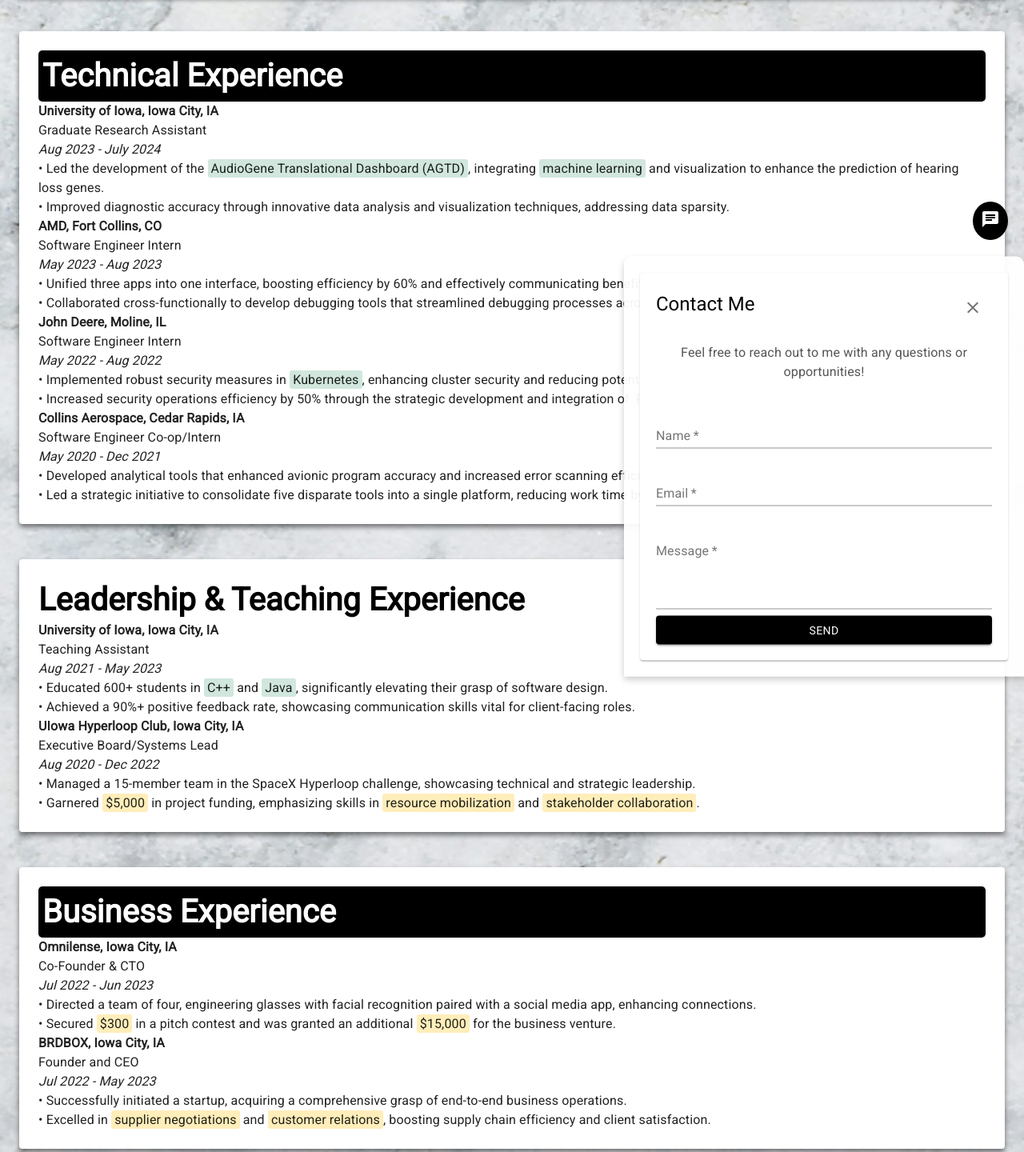
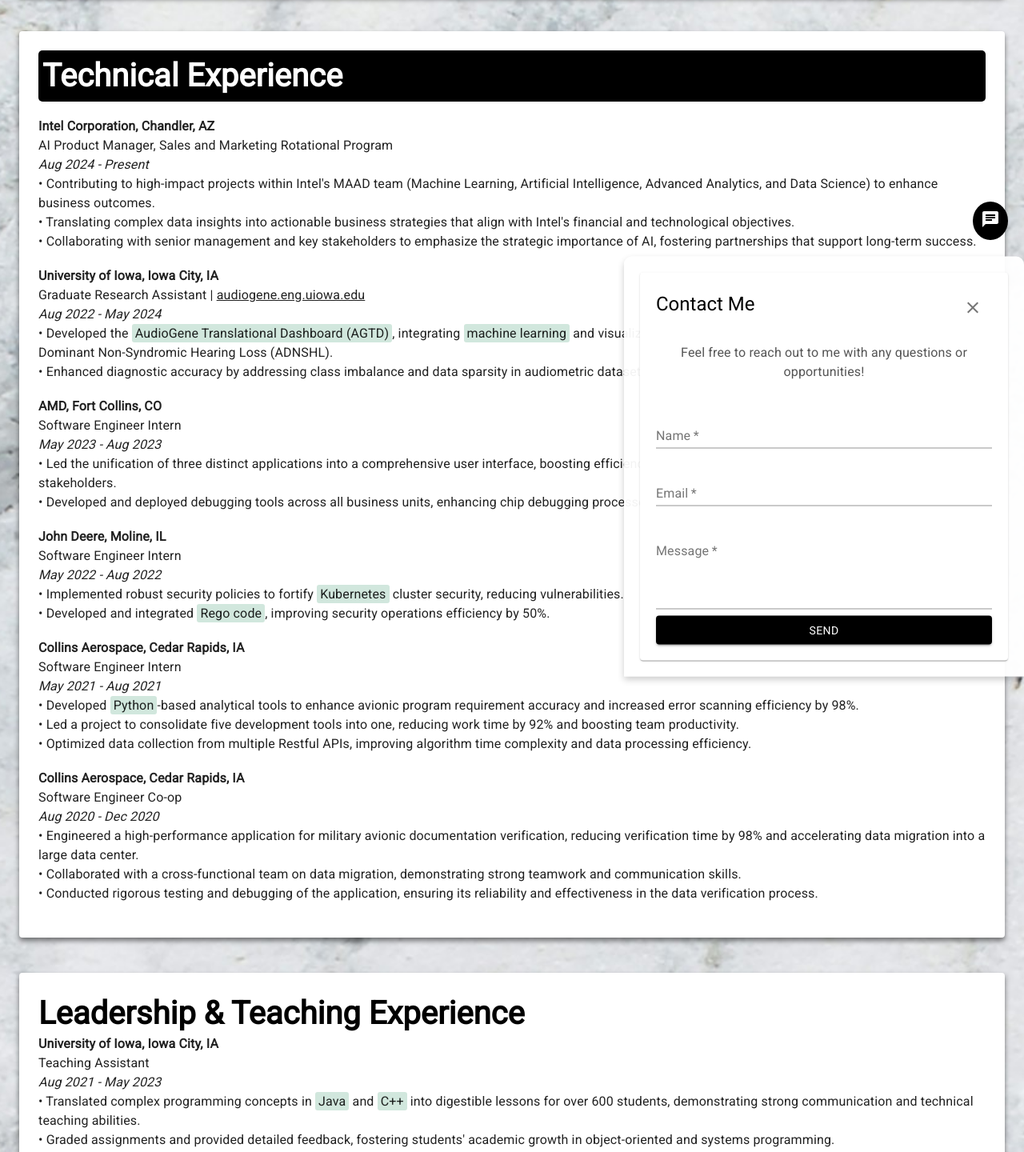
Before and after one commit to bdesollar/Portfolio_Website, a React (Create React App) app: page /resume in a window 1280 px wide. Shown: the part 480-1920 px from the top of the page at 80% size. Built offline with nearby package versions, Linux system fonts and the light colour scheme.

Commit message:
Update lang attribute in 404.html and change job title in Home.js

```diff
--- a/public/404.html
+++ b/public/404.html
@@ -1,5 +1,5 @@
 <!doctype html>
-<html>
+<html lang="en">
   <head>
     <meta charset="utf-8" />
     <meta name="viewport" content="width=device-width, initial-scale=1" />
--- a/src/components/Home.js
+++ b/src/components/Home.js
@@ -51,7 +51,7 @@
                 Benjamin DeSollar
               </Typography>
               <Typography variant="body1" className="description">
-                Technical Sales Specialist | Innovator | Engineer
+                AI Product Manager | Innovator | Engineer
               </Typography>
               <Typography variant="body1" className="funnyQuote">
                 "Innovation distinguishes between a leader and a follower." -
--- a/src/components/Resume.js
+++ b/src/components/Resume.js
@@ -49,49 +49,100 @@
               <Typography variant="h5" className="sectionTitle highlight">
                 Technical Experience
               </Typography>
+              <br />
+              <Typography variant="body1" className="sectionContent">
+                <strong>Intel Corporation, Chandler, AZ</strong> <br />
+                AI Product Manager, Sales and Marketing Rotational Program{" "}
+                <br />
+                <em>Aug 2024 - Present</em> <br />• Contributing to high-impact
+                projects within Intel's MAAD team (Machine Learning, Artificial
+                Intelligence, Advanced Analytics, and Data Science) to enhance
+                business outcomes. <br />• Translating complex data insights
+                into actionable business strategies that align with Intel's
+                financial and technological objectives. <br />• Collaborating
+                with senior management and key stakeholders to emphasize the
+                strategic importance of AI, fostering partnerships that support
+                long-term success.
+              </Typography>
+              <br />
               <Typography variant="body1" className="sectionContent">
                 <strong>University of Iowa, Iowa City, IA</strong> <br />
-                Graduate Research Assistant <br />
-                <em>Aug 2023 - July 2024</em> <br />• Led the development of the{" "}
+                Graduate Research Assistant |{" "}
+                <a
+                  href="https://audiogene.eng.uiowa.edu"
+                  target="_blank"
+                  rel="noopener noreferrer"
+                  style={{
+                    textDecoration: "underline",
+                    transition: "color 0.3s",
+                  }}
+                  onMouseEnter={(e) => (e.target.style.color = "#007bff")}
+                  onMouseLeave={(e) => (e.target.style.color = "inherit")}
+                >
+                  audiogene.eng.uiowa.edu
+                </a>{" "}
+                <br />
+                <em>Aug 2022 - May 2024</em> <br />• Developed the{" "}
                 <span className="technicalHighlight">
                   AudioGene Translational Dashboard (AGTD)
                 </span>
                 , integrating{" "}
                 <span className="technicalHighlight">machine learning</span> and
-                visualization to enhance the prediction of hearing loss genes.{" "}
-                <br />• Improved diagnostic accuracy through innovative data
-                analysis and visualization techniques, addressing data sparsity.
+                visualization tools to enhance the genetic diagnosis of
+                Autosomal Dominant Non-Syndromic Hearing Loss (ADNSHL). <br />•
+                Enhanced diagnostic accuracy by addressing class imbalance and
+                data sparsity in audiometric datasets, resulting in improved
+                diagnosis confidence.
               </Typography>
+              <br />
               <Typography variant="body1" className="sectionContent">
                 <strong>AMD, Fort Collins, CO</strong> <br />
                 Software Engineer Intern <br />
-                <em>May 2023 - Aug 2023</em> <br />• Unified three apps into one
-                interface, boosting efficiency by 60% and effectively
-                communicating benefits to stakeholders. <br />• Collaborated
-                cross-functionally to develop debugging tools that streamlined
-                debugging processes across all business units.
+                <em>May 2023 - Aug 2023</em> <br />• Led the unification of
+                three distinct applications into a comprehensive user interface,
+                boosting efficiency by 60% and effectively communicating
+                benefits to stakeholders. <br />• Developed and deployed
+                debugging tools across all business units, enhancing chip
+                debugging processes and productivity.
               </Typography>
+              <br />
               <Typography variant="body1" className="sectionContent">
                 <strong>John Deere, Moline, IL</strong> <br />
                 Software Engineer Intern <br />
                 <em>May 2022 - Aug 2022</em> <br />• Implemented robust security
-                measures in{" "}
-                <span className="technicalHighlight">Kubernetes</span>,
-                enhancing cluster security and reducing potential
-                vulnerabilities. <br />• Increased security operations
-                efficiency by 50% through the strategic development and
-                integration of{" "}
-                <span className="technicalHighlight">Rego code</span>.
+                policies to fortify{" "}
+                <span className="technicalHighlight">Kubernetes</span> cluster
+                security, reducing vulnerabilities. <br />• Developed and
+                integrated <span className="technicalHighlight">Rego code</span>
+                , improving security operations efficiency by 50%.
               </Typography>
+              <br />
               <Typography variant="body1" className="sectionContent">
                 <strong>Collins Aerospace, Cedar Rapids, IA</strong> <br />
-                Software Engineer Co-op/Intern <br />
-                <em>May 2020 - Dec 2021</em> <br />
-                • Developed analytical tools that enhanced avionic program
-                accuracy and increased error scanning efficiency by 98%. <br />•
-                Led a strategic initiative to consolidate five disparate tools
-                into a single platform, reducing work time by 92%.
+                Software Engineer Intern <br />
+                <em>May 2021 - Aug 2021</em> <br />• Developed{" "}
+                <span className="technicalHighlight">Python</span>-based
+                analytical tools to enhance avionic program requirement accuracy
+                and increased error scanning efficiency by 98%. <br />• Led a
+                project to consolidate five development tools into one, reducing
+                work time by 92% and boosting team productivity. <br />•
+                Optimized data collection from multiple Restful APIs, improving
+                algorithm time complexity and data processing efficiency.
               </Typography>
+              <br />
+              <Typography variant="body1" className="sectionContent">
+                <strong>Collins Aerospace, Cedar Rapids, IA</strong> <br />
+                Software Engineer Co-op <br />
+                <em>Aug 2020 - Dec 2020</em> <br />• Engineered a
+                high-performance application for military avionic documentation
+                verification, reducing verification time by 98% and accelerating
+                data migration into a large data center. <br />• Collaborated
+                with a cross-functional team on data migration, demonstrating
+                strong teamwork and communication skills. <br />• Conducted
+                rigorous testing and debugging of the application, ensuring its
+                reliability and effectiveness in the data verification process.
+              </Typography>
+              <br />
             </Paper>
           </Grid>
 
@@ -103,28 +154,19 @@
               <Typography variant="body1" className="sectionContent">
                 <strong>University of Iowa, Iowa City, IA</strong> <br />
                 Teaching Assistant <br />
-                <em>Aug 2021 - May 2023</em> <br />• Educated 600+ students in{" "}
-                <span className="technicalHighlight">C++</span> and{" "}
-                <span className="technicalHighlight">Java</span>, significantly
-                elevating their grasp of software design. <br />• Achieved a
-                90%+ positive feedback rate, showcasing communication skills
-                vital for client-facing roles.
+                <em>Aug 2021 - May 2023</em> <br />• Translated complex
+                programming concepts in{" "}
+                <span className="technicalHighlight">Java</span> and{" "}
+                <span className="technicalHighlight">C++</span> into digestible
+                lessons for over 600 students, demonstrating strong
+                communication and technical teaching abilities. <br />• Graded
+                assignments and provided detailed feedback, fostering students'
+                academic growth in object-oriented and systems programming.{" "}
+                <br />• Managed code repositories and projects, enhancing
+                students' practical skills and exposure to software development
+                practices used in industry.
               </Typography>
-              <Typography variant="body1" className="sectionContent">
-                <strong>UIowa Hyperloop Club, Iowa City, IA</strong> <br />
-                Executive Board/Systems Lead <br />
-                <em>Aug 2020 - Dec 2022</em> <br />
-                • Managed a 15-member team in the SpaceX Hyperloop challenge,
-                showcasing technical and strategic leadership. <br />• Garnered{" "}
-                <span className="businessHighlight">$5,000</span> in project
-                funding, emphasizing skills in{" "}
-                <span className="businessHighlight">resource mobilization</span>{" "}
-                and{" "}
-                <span className="businessHighlight">
-                  stakeholder collaboration
-                </span>
-                .
-              </Typography>
+              <br />
             </Paper>
           </Grid>
 
@@ -136,28 +178,28 @@
               <Typography variant="body1" className="sectionContent">
                 <strong>Omnilense, Iowa City, IA</strong> <br />
                 Co-Founder & CTO <br />
-                <em>Jul 2022 - Jun 2023</em> <br />
-                • Directed a team of four, engineering glasses with facial
-                recognition paired with a social media app, enhancing
-                connections. <br />• Secured{" "}
-                <span className="businessHighlight">$300</span> in a pitch
-                contest and was granted an additional{" "}
-                <span className="businessHighlight">$15,000</span> for the
-                business venture.
+                <em>Jul 2022 - Jun 2023</em> <br />• Directed a team of four,
+                engineering glasses with facial recognition technology paired
+                with a social media app, enhancing personal connections. <br />•
+                Secured <span className="businessHighlight">$300</span> in a
+                pitch contest and an additional{" "}
+                <span className="businessHighlight">$15,000</span> in funding
+                for the business venture.
               </Typography>
+              <br />
               <Typography variant="body1" className="sectionContent">
                 <strong>BRDBOX, Iowa City, IA</strong> <br />
                 Founder and CEO <br />
-                <em>Jul 2022 - May 2023</em> <br />
-                • Successfully initiated a startup, acquiring a comprehensive
-                grasp of end-to-end business operations. <br />• Excelled in{" "}
-                <span className="businessHighlight">
-                  supplier negotiations
-                </span>{" "}
-                and{" "}
-                <span className="businessHighlight">customer relations</span>,
-                boosting supply chain efficiency and client satisfaction.
+                <em>Jul 2022 - May 2023</em> <br />• Launched and led a startup
+                to gain firsthand experience with business operations,
+                demonstrating initiative, leadership, and strategic planning
+                skills. <br />• Engaged in supplier negotiations and customer
+                communications, acquiring key insights into sales processes and
+                stakeholder management. <br />• Leveraged this experience to
+                deepen understanding of entrepreneurship, product development,
+                and project management.
               </Typography>
+              <br />
             </Paper>
           </Grid>
 
@@ -181,6 +223,7 @@
                 </span>
                 .
               </Typography>
+              <br />
             </Paper>
           </Grid>
 
```
